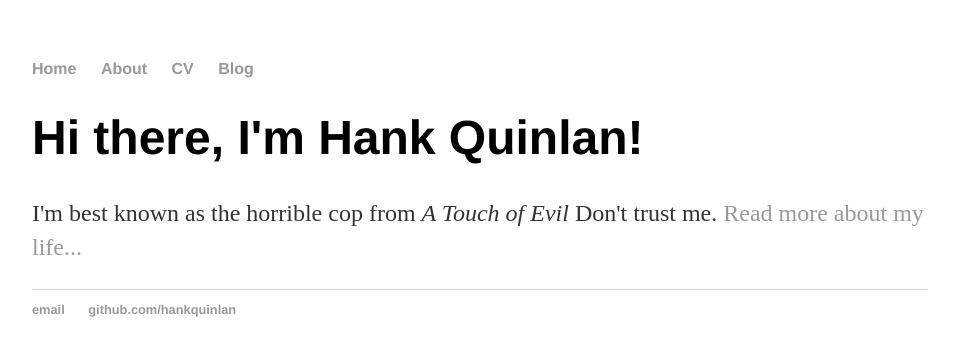
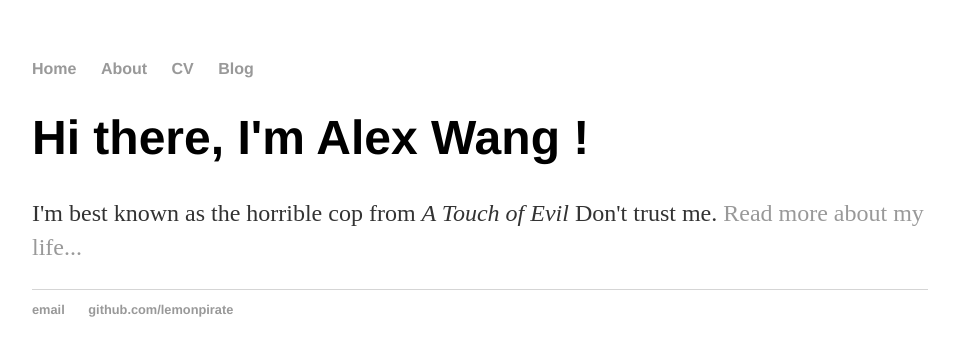
Before and after one commit to lemonPirate/lemonPirate.github.io, a Jekyll site: the page built from index.html, in a window 1280 px wide. Shown: the top 356 px of the page, without its empty margins (160-1115 px from the left). Built offline with Jekyll 4.4.1, drawn with Linux system fonts in a browser that asks for light colours.

Commit message:
Update index.html
use layout to create html

```diff
--- a/index.html
+++ b/index.html
@@ -1,29 +1,8 @@
-<!DOCTYPE html>
-<html>
-	<head>
-		<title>Hank Quinlan, Horrible Cop</title>
-		<link rel="stylesheet" type="text/css" href="/css/main.css">
-	</head>
-	<body>
-		<nav>
-    		<ul>
-        		<li><a href="/">Home</a></li>
-	        	<li><a href="/about">About</a></li>
-        		<li><a href="/cv">CV</a></li>
-        		<li><a href="/blog">Blog</a></li>
-    		</ul>
-		</nav>
-		<div class="container">
-    		<div class="blurb">
-        		<h1>Hi there, I'm Hank Quinlan!</h1>
-				<p>I'm best known as the horrible cop from <em>A Touch of Evil</em> Don't trust me. <a href="/about">Read more about my life...</a></p>
-    		</div><!-- /.blurb -->
-		</div><!-- /.container -->
-		<footer>
-    		<ul>
-        		<li><a href="mailto:hankquinlanhub@gmail.com">email</a></li>
-        		<li><a href="https://github.com/hankquinlan">github.com/hankquinlan</a></li>
-			</ul>
-		</footer>
-	</body>
-</html>
+---
+layout : default
+title : Alex Wang
+---
+<div class="blurb">
+	<h1>Hi there, I'm Alex Wang !</h1>
+	<p>I'm best known as the horrible cop from <em>A Touch of Evil</em> Don't trust me. <a href="/about">Read more about my life...</a></p>
+</div><!-- /.blurb -->
```
